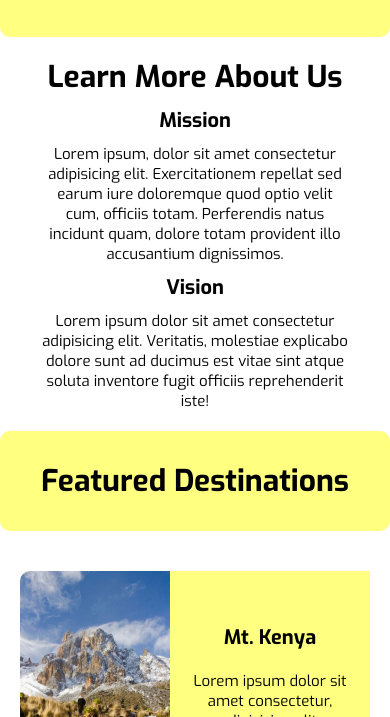
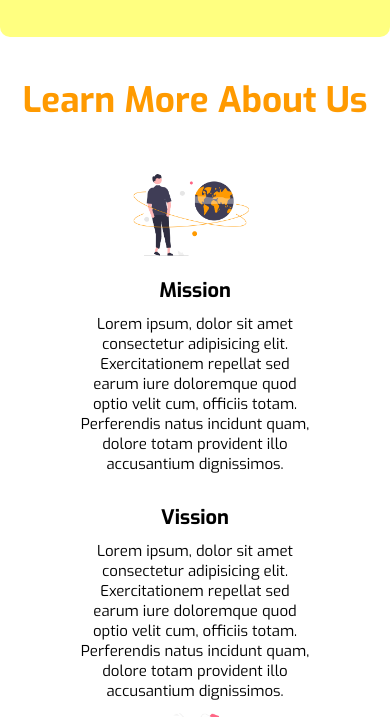
Before and after one commit to WeBstwr/Zaph-Tours-landing-page, a React (Vite) app: page / in a window 390 px wide. Shown: the part 851-1568 px from the top of the page. Built offline with nearby package versions, Linux system fonts and the light colour scheme.

Commit message:
@media screen and (max-width: 44.0625em) {   .about-container{     display: flex;     flex-direction: column;   } }

```diff
--- a/src/components/Banner/banner.css
+++ b/src/components/Banner/banner.css
@@ -6,6 +6,7 @@
   padding: 3rem;
   text-align: center;
   border-radius: 10px;
+  flex-wrap: wrap;
 }
 
 .banner h2 {
--- a/src/components/Footer/footer.css
+++ b/src/components/Footer/footer.css
@@ -10,4 +10,7 @@
   letter-spacing: 1.5px;
   font-size: 1.8rem;
   font-weight: bold;
+  display: flex;
+  flex-wrap: wrap;
+  text-align: center;
 }
--- a/src/pages/Contact/Contact.jsx
+++ b/src/pages/Contact/Contact.jsx
@@ -1,7 +1,6 @@
 import logo from "../../assets/logo.png";
-import { FaFacebook } from "react-icons/fa";
+import { FaFacebook, FaXTwitter } from "react-icons/fa";
 import { AiFillInstagram } from "react-icons/ai";
-import { FaXTwitter } from "react-icons/fa6";
 import "./contact.css";
 
 const Socials = ({ icon, label }) => {
--- a/src/pages/Contact/contact.css
+++ b/src/pages/Contact/contact.css
@@ -158,6 +158,10 @@
 .social-media-icons {
   display: flex;
   padding: 3rem;
+  gap: 3rem;
+  justify-content: center;
+  align-items: center;
+  flex-wrap: wrap;
 }
 
 .social-media h2 {
@@ -168,7 +172,7 @@
 
 .social-media-part {
   display: flex;
-  gap: 2rem;
+  gap: 1rem;
   align-items: center;
   font-size: 2rem;
 }
@@ -177,7 +181,6 @@
   --size: 3rem;
   height: var(--size);
   width: var(--size);
-  background-color: var(--first-color);
   display: grid;
   place-content: center;
   border-radius: 50%;
@@ -188,6 +191,9 @@
   width: var(--size);
   fill: var(--primary-color);
 }
+.social-icon-wrapper:hover {
+  cursor: pointer;
+}
 
 .contact-social {
   display: flex;
--- a/src/pages/Home/About.jsx
+++ b/src/pages/Home/About.jsx
@@ -1,12 +1,18 @@
 import Banner from "../../components/Banner/Banner";
+import missionImage from "../../assets/mission.png";
+import vission from "../../assets/vission.png";
 
 const About = () => {
   return (
     <>
       <Banner mainText="about us" />
       <div className="about-section">
-        <div className="about-text-box">
+        <div className="about-title">
           <h3>learn more about us</h3>
+        </div>
+        <div className="about-container">
+          <img src={missionImage} alt="mission image" />
+
           <div className="about-main-text">
             <h4>mission</h4>
             <p>
@@ -15,14 +21,20 @@ const About = () => {
               cum, officiis totam. Perferendis natus incidunt quam, dolore totam
               provident illo accusantium dignissimos.
             </p>
-            <h4>vision</h4>
+          </div>
+        </div>
+
+        <div className="about-container">
+          <div className="about-main-text">
+            <h4>vission</h4>
             <p>
-              Lorem ipsum dolor sit amet consectetur adipisicing elit.
-              Veritatis, molestiae explicabo dolore sunt ad ducimus est vitae
-              sint atque soluta inventore fugit officiis reprehenderit iste!
+              Lorem ipsum, dolor sit amet consectetur adipisicing elit.
+              Exercitationem repellat sed earum iure doloremque quod optio velit
+              cum, officiis totam. Perferendis natus incidunt quam, dolore totam
+              provident illo accusantium dignissimos.
             </p>
           </div>
-          {/* <aboutIcons icon={} /> */}
+          <img src={vission} alt="mission image" />
         </div>
       </div>
     </>
--- a/src/pages/Home/home.css
+++ b/src/pages/Home/home.css
@@ -7,17 +7,6 @@
   background-size: cover;
   background-position: center;
   justify-content: end;
-  animation: zoom-in 10s ease-in-out forwards;
-  overflow: hidden;
-}
-
-@keyframes zoom-in {
-  from {
-    transform: scale(1);
-  }
-  to {
-    transform: scale(1.04);
-  }
 }
 
 .text-box {
@@ -51,16 +40,44 @@
   display: flex;
   align-items: center;
   flex-direction: column;
+  row-gap: 2rem;
 }
 
-.about-text-box {
+.about-title {
+  font-size: 3rem;
+  text-transform: capitalize;
+  padding: 2rem;
+  color: var(--primary-color);
   text-align: center;
+  display: flex;
+  flex-wrap: wrap;
 }
 
-.about-text-box h3 {
-  font-size: 3rem;
-  text-transform: capitalize;
+.about-container {
+  width: 80%;
+  display: flex;
+  justify-content: center;
 }
+
+@media screen and (max-width: 44.0625em) {
+  .about-container {
+    display: flex;
+    flex-direction: column;
+    align-items: center;
+  }
+}
+
+.about-container img {
+  width: 50%;
+}
+
+.about-main-text {
+  display: flex;
+  flex-direction: column;
+  align-items: center;
+  justify-content: center;
+}
+
 .about-main-text h4 {
   font-size: 2rem;
   padding: 1rem;
@@ -71,6 +88,7 @@
   font-size: 1.5rem;
   margin: 0 4rem;
   flex-wrap: wrap;
+  text-align: center;
 }
 
 .featured-section {
@@ -98,53 +116,7 @@
   background-color: var(--secondary-color);
   border-top-left-radius: 10px;
   border-bottom-left-radius: 10px;
-
-  /* display: grid;
-  grid-template-columns: repeat(3, 1fr);
-grid-template-rows: repeat(3, 1fr);
-grid-column-gap: 0px;
-grid-row-gap: 0px; */
-
-  /* display: grid;
-grid-template-columns: 1fr 1fr 1fr;
-grid-template-rows: 1fr 1fr 1fr;
-gap: 0px 0px;
-grid-template-areas:
-  "feature-container1 feature-container3 feature-container5"
-  "feature-container1 feature-container4 feature-container6"
-  "feature-container2 feature-container2 feature-container2";
-  border: 4px solid red; */
 }
-
-/* .feature-container1{
-  grid-column: 1/2;
-  grid-row: 1/2;
-}
-
-.feature-container2{
-  grid-column: 2/3;
-  grid-row: 1/2;
-}
-
-.feature-container3{
-  grid-column: 3/4;
-  grid-row: 1/2;
-}
-
-.feature-container4{
-  grid-column: 1/2;
-  grid-row: 2/3;
-}
-
-.feature-container5{
-  grid-column: 2/3;
-  grid-row: 2/3;
-}
-
-.feature-container6{
-  grid-column: 3/4;
-  grid-row: 2/3;
-} */
 
 .feature-image img {
   width: 20rem;
@@ -198,7 +170,6 @@ grid-template-areas:
 }
 
 .testimonial-container {
-  border: 4px solid black;
   display: flex;
   flex-direction: column;
   width: 35rem;
@@ -250,11 +221,14 @@ grid-template-areas:
   padding: 1rem;
   text-transform: capitalize;
   color: var(--primary-color);
+  text-align: center;
   flex-wrap: wrap;
 }
 
 .newsletter-section p {
+  text-align: center;
   font-size: 1.5rem;
+  padding: 1rem;
 }
 
 .newsletter-form {
```
Also changed, not shown: src/assets/mission.png (added), src/assets/vission.png (added).
